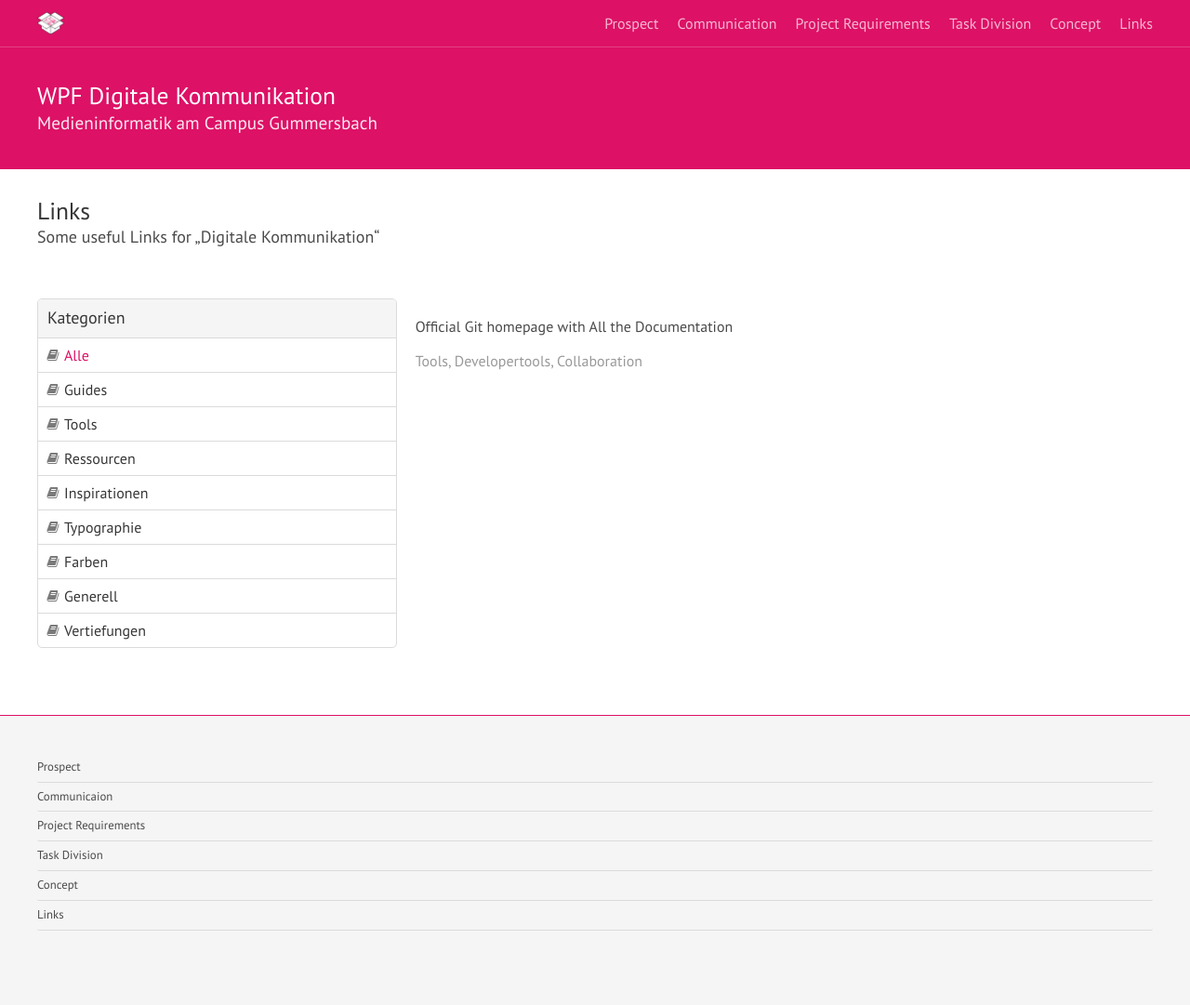
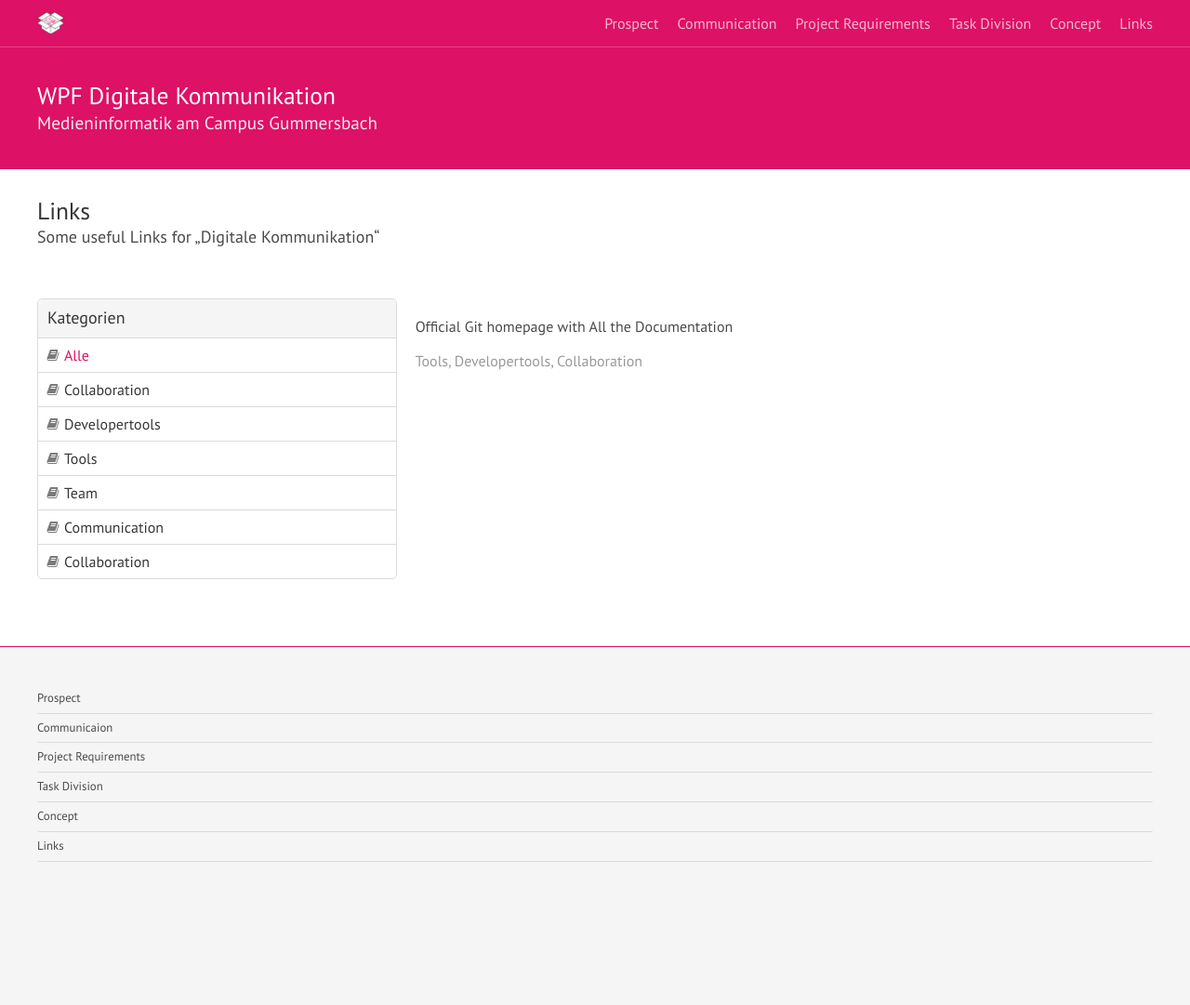
Before and after one commit to th-koeln/wpf_dig_kom, a Jekyll site: the page built from links.html, in a window 1280 px wide. Shown: the whole page at 93% size. Built offline with Jekyll 4.4.1, drawn with Linux system fonts in a browser that asks for light colours; nearby versions of some CDN libraries; after the commit the page ends 1007 px from its top, so only the background shows below that; some of the changed lines change nothing that is shown.

Commit message:
Update links.html

```diff
--- a/links.html
+++ b/links.html
@@ -3,7 +3,7 @@
 ---
 
 {% assign links = (site.links | sort: 'title') %}
-{% assign tabtags = "Guides|Tools|Ressourcen|Inspirationen|Typographie|Farben|Generell|Vertiefungen" | split: "|" %}
+{% assign tabtags = "Collaboration|Developertools|Tools|Team|Communication|Collaboration|" | split: "|" %}
 
 <section class="section">
 	<div class="container">
```
